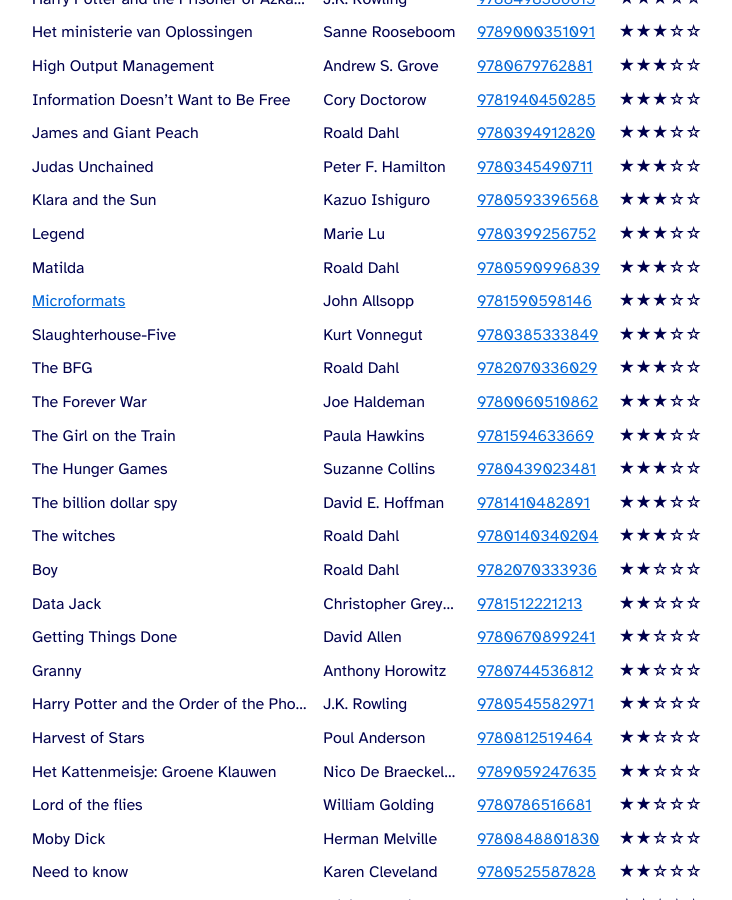
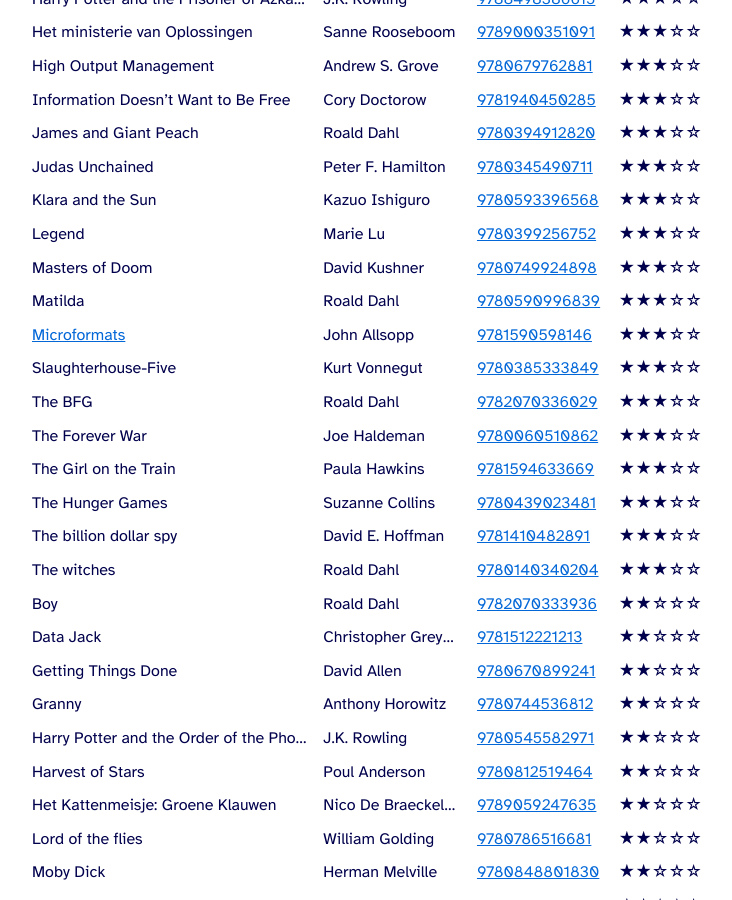
Before and after one commit to cimm/suffix, a Jekyll site: the page built from reading/index.html, in a window 1280 px wide and 900 px high, scrolled down 2389 px. Shown: the whole window, without its empty margins (273-1005 px from the left). Built offline with Jekyll 4.4.1, drawn with Linux system fonts in a browser that asks for light colours.

Commit message:
Add Masters of Doom by D. Kushner

```diff
--- a/_data/books.yml
+++ b/_data/books.yml
@@ -217,6 +217,10 @@
 - name: "Matilda"
   author: "Roald Dahl"
   isbn13: 9780590996839
+  rating: 3
+- name: "Masters of Doom"
+  author: "David Kushner"
+  isbn13: 9780749924898
   rating: 3
 - name: "Microformats"
   author: "John Allsopp"
```
